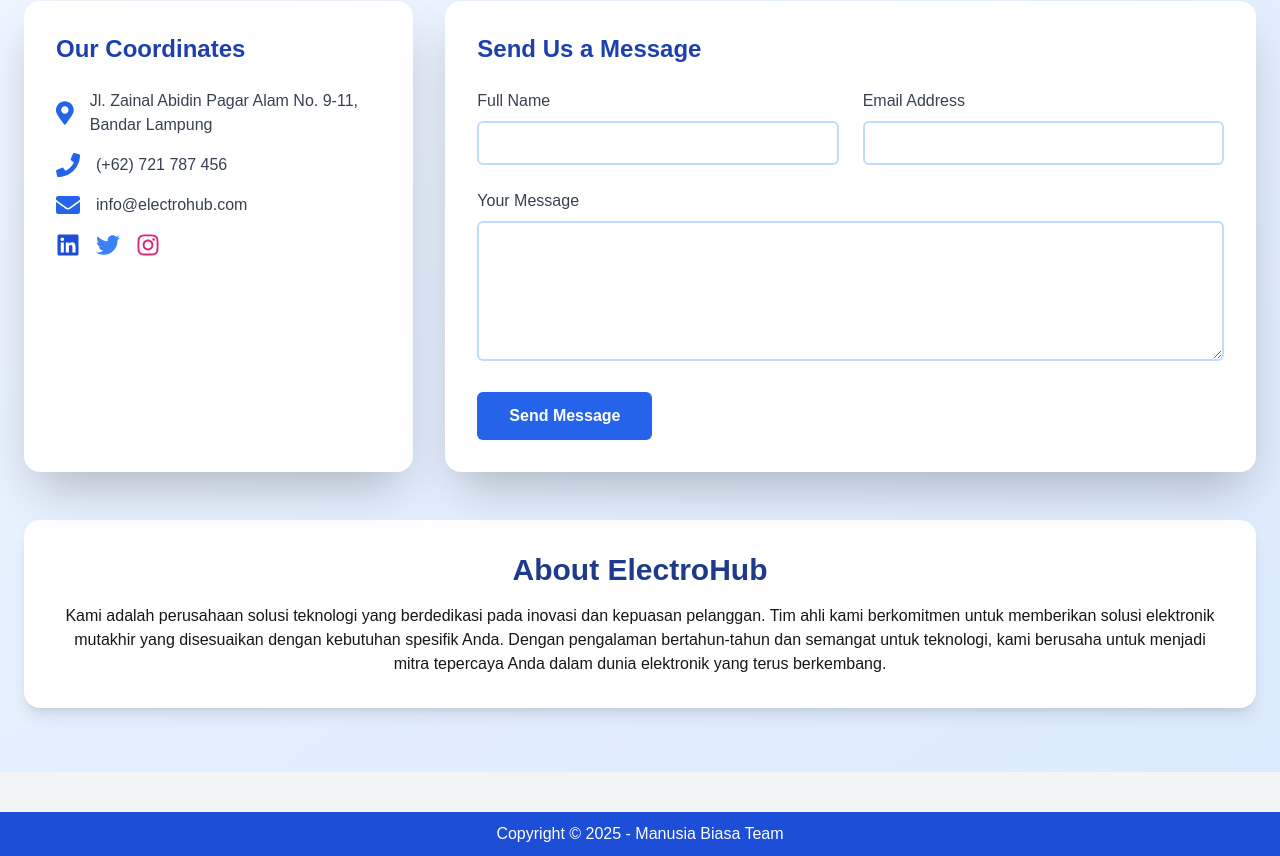
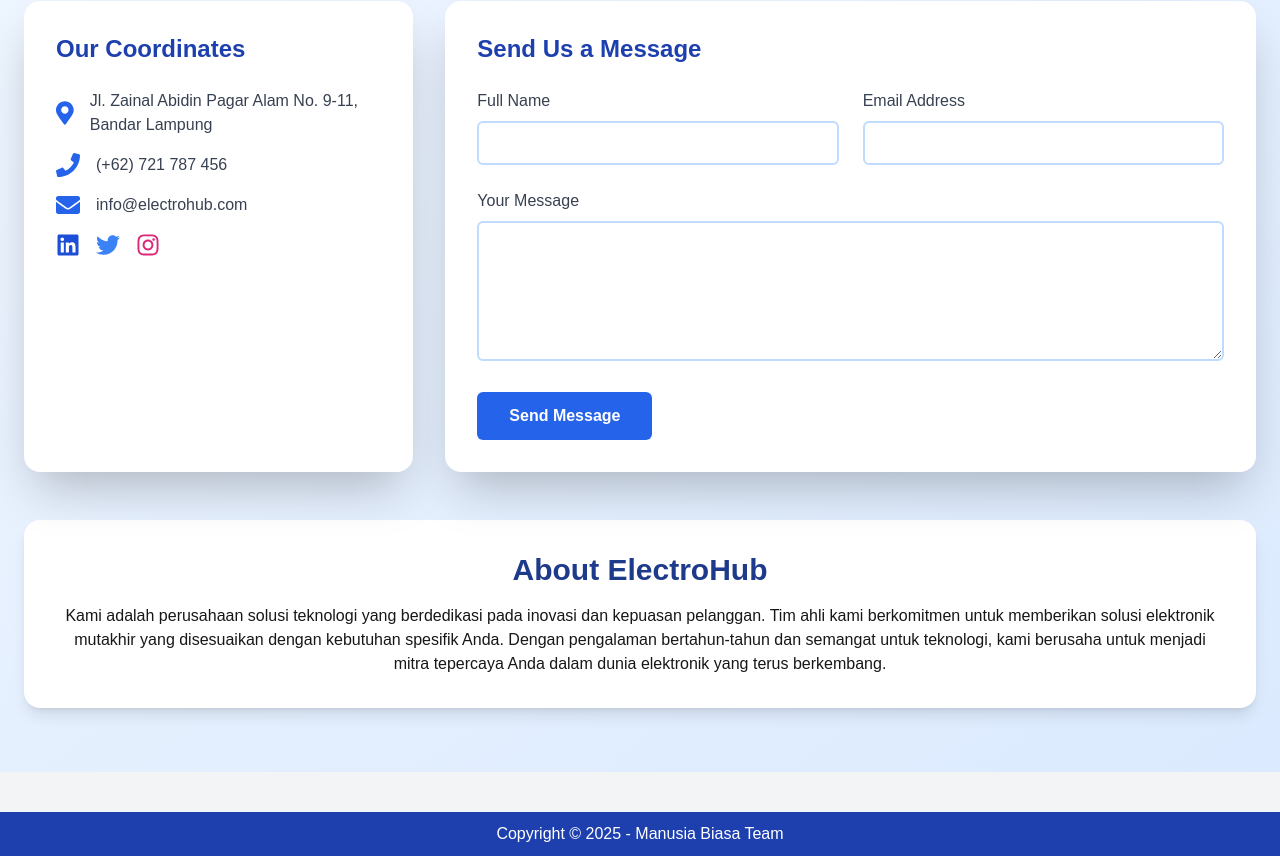
Before and after one commit to Deoca27/manusia-biasa, a Next.js app: page /contact in a window 1280 px wide. Shown: the part 251-1107 px from the top of the page. Built offline with nearby package versions, Linux system fonts and the light colour scheme.

Commit message:
rendika : mengganti warna pada footer

```diff
--- a/app/layout.tsx
+++ b/app/layout.tsx
@@ -32,7 +32,7 @@ export default function RootLayout({
         </section>
 
         {/* Area Footer */}
-        <footer className="flex justify-center bg-blue-700 text-white py-2.5">
+        <footer className="flex justify-center bg-blue-800 text-white py-2.5">
         Copyright &copy; 2025 - Manusia Biasa Team
         </footer>
       </body>
```
